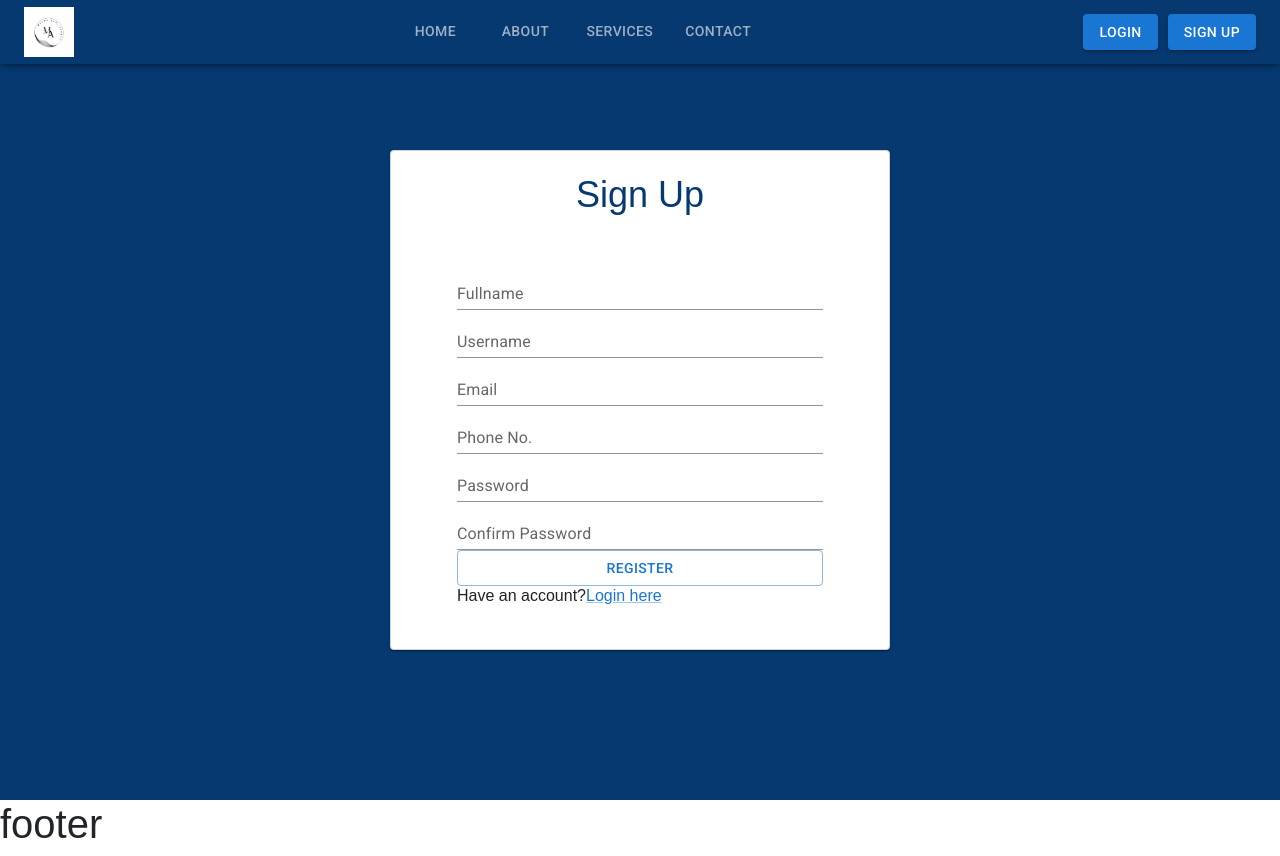
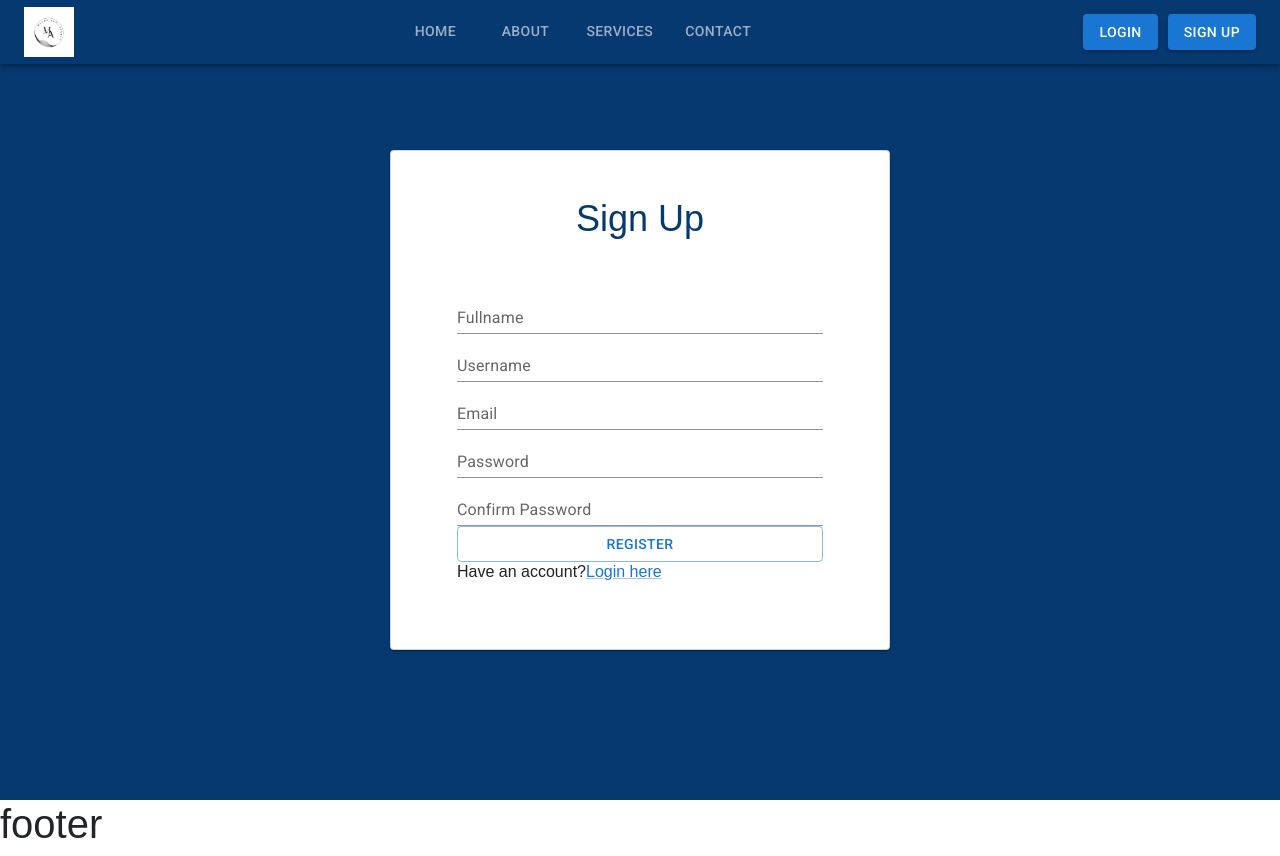
Before and after one commit to olivebishop/project, a React (Create React App) app: page /signup in a window 1280 px wide. Built offline with nearby package versions, Linux system fonts and the light colour scheme.

Commit message:
did some changes to the signup file

```diff
--- a/src/components/forms/Signup.jsx
+++ b/src/components/forms/Signup.jsx
@@ -15,7 +15,6 @@ function Signup() {
           </div>
           <div>
             <TextField className='text' id="standard-basic" label='Email' variant='standard'></TextField>
-            <TextField className='text' id="standard-basic" label='Phone No.' variant='standard'></TextField>
           </div>
           <div>
             <TextField className='text pass' id="standard-basic" label='Password' variant='standard'></TextField>
```
